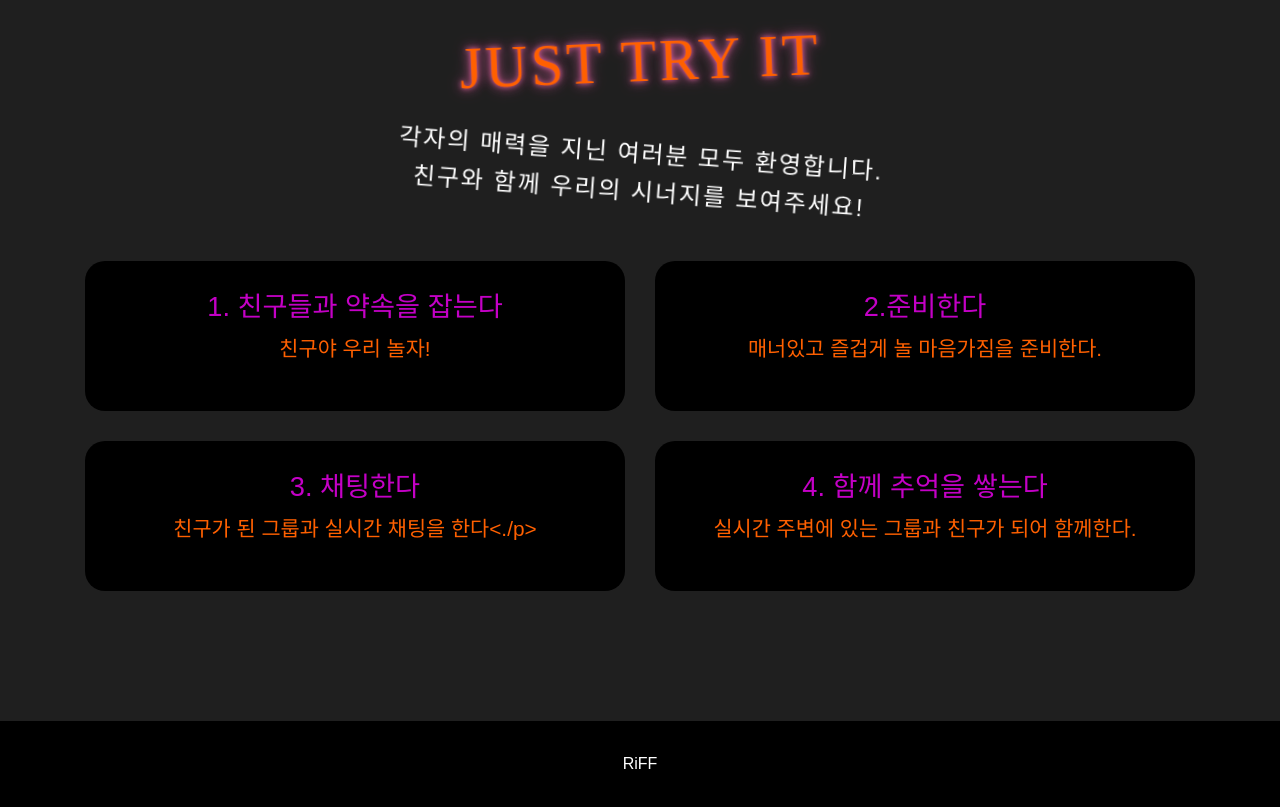
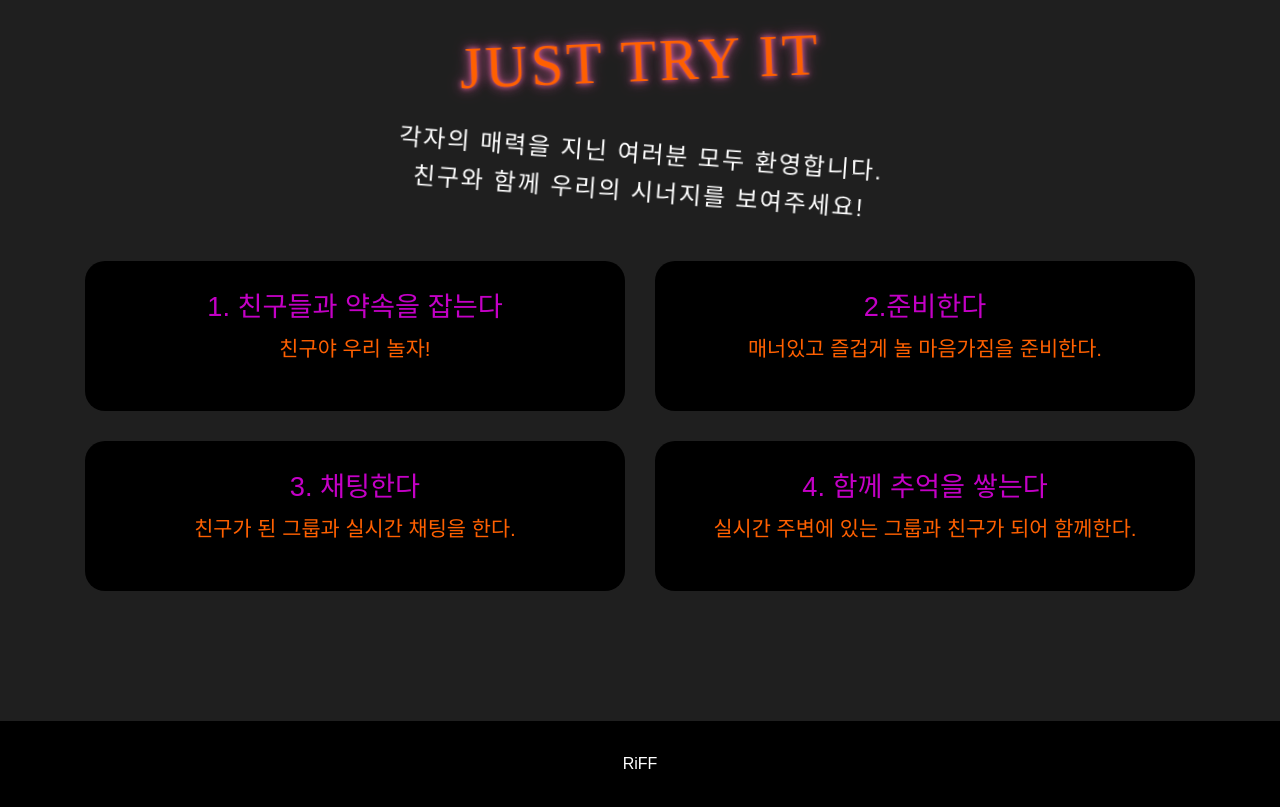
Before and after one commit to RiFF2030/phototing, a plain HTML site: page index.html in a window 1280 px wide. Shown: the part 4180-4987 px from the top of the page. Drawn offline with nearby package versions, Linux system fonts and the light colour scheme; a web font is replaced by a local one.

Commit message:
</p> 오타 수정

```diff
--- a/index.html
+++ b/index.html
@@ -211,7 +211,7 @@
                     <div class="col-md-6">
                         <div class="try-step">
                             <h4>3. 채팅한다</h4>
-                            <p>친구가 된 그룹과 실시간 채팅을 한다<./p>
+                            <p>친구가 된 그룹과 실시간 채팅을 한다.</p>
                         </div>
                     </div>
                     <div class="col-md-6">
```
